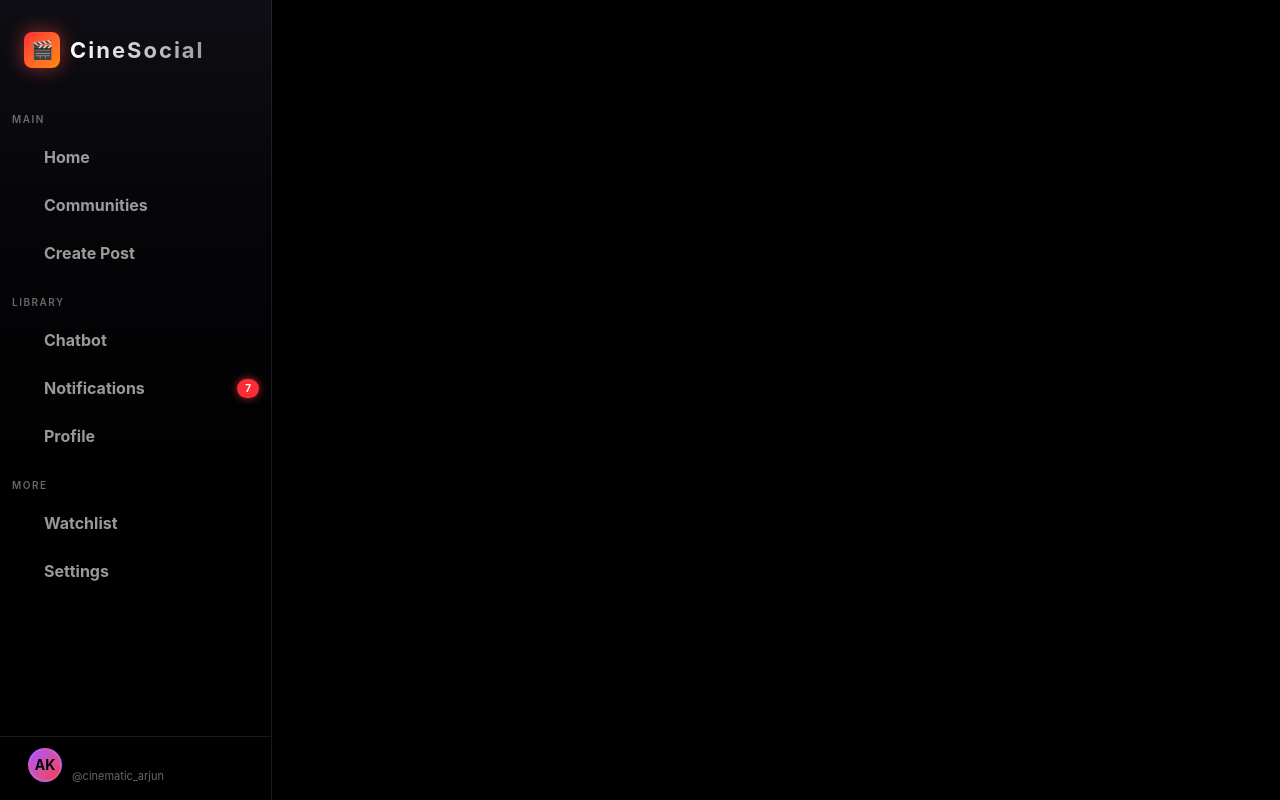
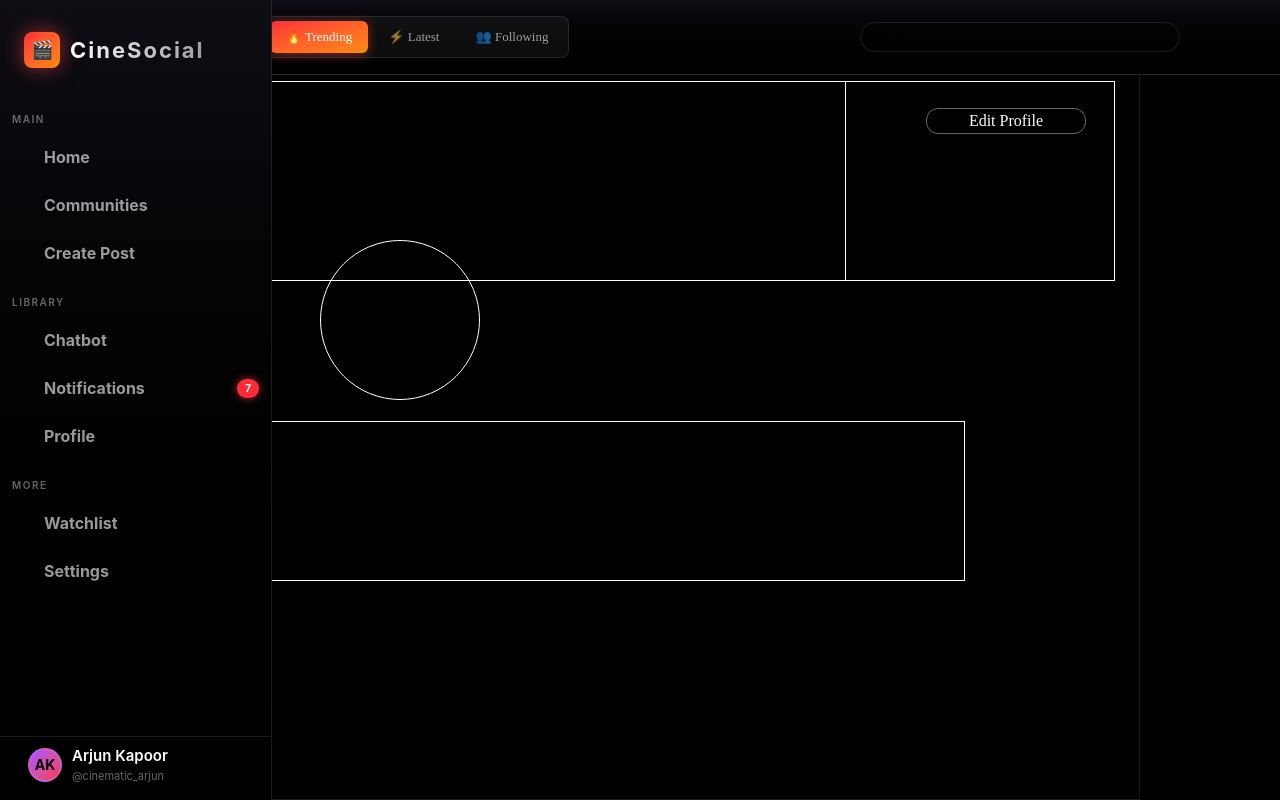
Before and after one commit to codingerror7/cinesocial, a Next.js app in the folder Frontend/: page /Profile/123 in a window 1280 px wide. Built offline with nearby package versions, Linux system fonts and the light colour scheme.

Commit message:
designed profile

```diff
--- a/Frontend/Components/Sidebar.js
+++ b/Frontend/Components/Sidebar.js
@@ -9,6 +9,7 @@
 
   const router = useRouter();
   const [popup, setpopup] = useState(false);
+  const userId = 123; // Replace with actual user ID from auth context or state
 
   function handleLogOut(){
     localStorage.removeItem("user");
@@ -49,7 +50,7 @@
 
         <NavItem text="Chatbot" />
         <NavItem text="Notifications" badge="7" />
-        <Link href="./Signup"><NavItem text="Profile" /></Link>
+        <Link href={`/Profile/${userId}`}><NavItem text="Profile" /></Link>
 
         {/* MORE */}
         <div className="text-[10px] font-semibold tracking-[1.5px] uppercase text-white/40 px-3 mt-5 mb-2">
@@ -68,7 +69,7 @@
               {/* USER POPUP */}
          {popup && <div className="absolute mb-30 py-2 w-50 border border-white/10 rounded-xl px-2 py-3 bg-black">
             <ul>
-              <li className="w-full cursor-pointer text-md text-left px-2 py-1 text-white/60 hover:bg-white/5 hover:text-white">Login</li>
+              <Link href="./Signup" className="w-full cursor-pointer text-md text-left px-2 py-1 text-white/60 hover:bg-white/5 hover:text-white">Login</Link>
               <button onClick={handleLogOut}
                 className="w-full cursor-pointer text-md text-left px-2 py-1 text-white/60 hover:bg-white/5 hover:text-white">Logout
               </button>
@@ -80,7 +81,7 @@
           </div>
 
           <div className="overflow-hidden">
-            <div className="text-[15px] font-semibold truncate">
+            <div className="text-[15px] text-white font-semibold truncate">
               Arjun Kapoor
             </div>
             <div className="text-[11px] text-white/40 truncate">
--- a/Frontend/app/Profile/[id]/page.js
+++ b/Frontend/app/Profile/[id]/page.js
@@ -1,7 +1,8 @@
 "use client"
 import React from 'react'
 import Sidebar from '@/Components/Sidebar'
-import Link from 'next/link'
+import Navbar from '@/Components/Navbar'
+import Link from 'next/navigation'
 import { useState } from 'react'
 import Image from 'next/image'
 import axios from 'axios'
@@ -12,6 +13,17 @@
     <>
     <div className='w-full min-h-screen bg-black'>
         <Sidebar/>
+        <Navbar/>
+        <div className="w-[1000px] h-200 mx-auto px-6 overflow-x-hidden border border-white/10">
+        <div className='h-50 mt-20 flex items-center gap-20 border border-white'>
+            <div className='w-170 h-50 border border-white'></div>
+            <button className='w-40 border border-white/40 rounded-xl px-5 text-white font-[gilroy] text-md text-center mb-30 hover:bg-white hover:text-black cursor-pointer'>Edit Profile</button>
+        </div>
+        <div className='border border-white w-40 h-40 rounded-[50%] absolute top-60 left-80'></div>
+        <div className='border border-white w-200 px-3 h-40 mt-35'>
+            <p className='text-white'>bio</p>
+        </div>
+        </div>
     </div>
     </>
   )
```
